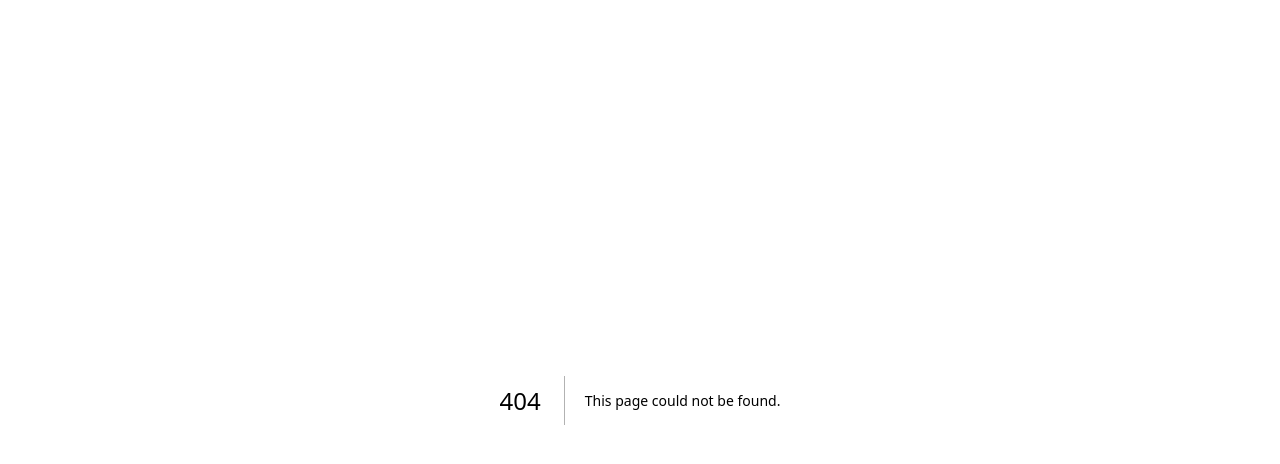
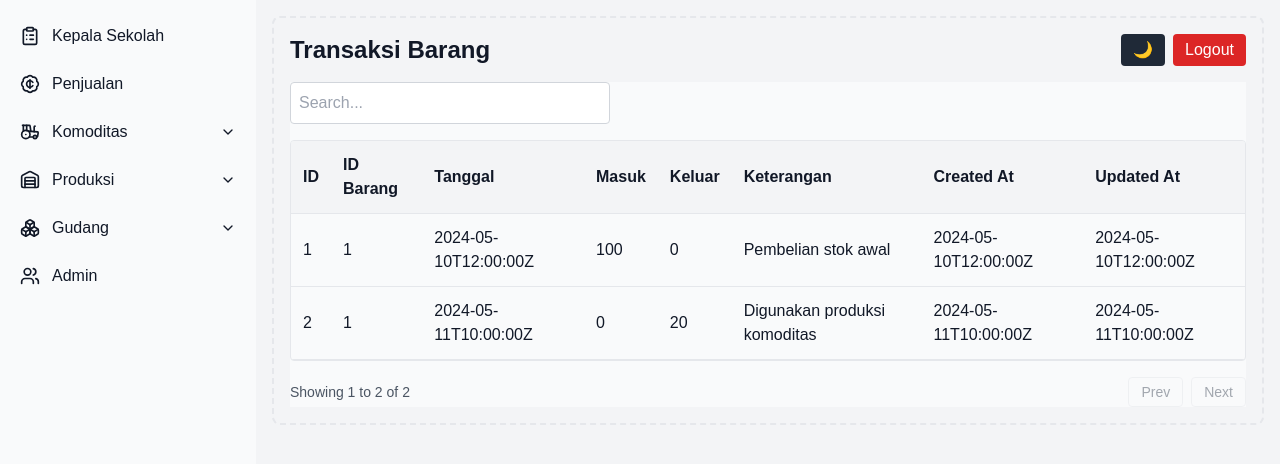
Before and after one commit to Zephhyyrr/pengabdian-smk-2-batusangkar, a Next.js app in the folder frontend/: page /dashboard/gudang/transaksi in a window 1280 px wide. Before the commit this address had no page. Shown: the top 464 px of the page. Built offline with nearby package versions, Linux system fonts and the light colour scheme.

Commit message:
[feat] Table components and integrate with Gudang page
Added:
- Table components (DataTable, DataTableSkeleton)
- Table integration on "Gudang" page

Updated:
- Sidebar menu structure

Next:
- Create modal component for create/update data

```diff
--- /dev/null
+++ b/frontend/src/app/dashboard/gudang/barang/page.tsx
@@ -0,0 +1,33 @@
+"use client";
+import DashboardLayout from "@/components/layouts/DashboardLayout";
+import { useEffect, useState } from "react";
+import { DataTable } from "@/components/table/DataTable";
+import { getBarang } from "@/services/dummy_api";
+import { Barang } from "@/types";
+
+export default function DashboardBarang() {
+    const [barang, setBarang] = useState<Barang[]>([]);
+
+    useEffect(() => {
+      getBarang().then((data) => setBarang(data));
+    }, []);
+
+  return (
+    <DashboardLayout title="Barang">
+      <div className="bg-gray-50 dark:bg-gray-800">
+        <DataTable
+          data={barang}
+          columns={[
+            { header: "ID", accessorKey: "id" },
+            { header: "Nama Barang", accessorKey: "nama" },
+            { header: "Jumlah", accessorKey: "satuan" },
+            { header: "Satuan", accessorKey: "createdAt" },
+            { header: "Tanggal Masuk", accessorKey: "updatedAt" },
+          ]}
+          pageSize={10}
+          emptyMessage="No items found."
+        />
+      </div>
+    </DashboardLayout>
+  );
+}
--- /dev/null
+++ b/frontend/src/app/dashboard/gudang/transaksi/page.tsx
@@ -0,0 +1,36 @@
+"use client";
+import DashboardLayout from "@/components/layouts/DashboardLayout";
+import { useEffect, useState } from "react";
+import { DataTable } from "@/components/table/DataTable";
+import { getTransaksiBarang } from "@/services/dummy_api";
+import { TransaksiBarang } from "@/types";
+
+export default function DashboardTransaksi() {
+  const [transaksiBarang, setTransaksiBarang] = useState<TransaksiBarang[]>([]);
+
+  useEffect(() => {
+    getTransaksiBarang().then((data) => setTransaksiBarang(data));
+  }, []);
+
+  return (
+    <DashboardLayout title="Transaksi Barang">
+      <div className="bg-gray-50 dark:bg-gray-800">
+        <DataTable
+          data={transaksiBarang}
+          columns={[
+            { header: "ID", accessorKey: "id" },
+            { header: "ID Barang", accessorKey: "id_barang" },
+            { header: "Tanggal", accessorKey: "tanggal" },
+            { header: "Masuk", accessorKey: "masuk" },
+            { header: "Keluar", accessorKey: "keluar" },
+            { header: "Keterangan", accessorKey: "keterangan" },
+            { header: "Created At", accessorKey: "createdAt" },
+            { header: "Updated At", accessorKey: "updatedAt" },
+          ]}
+          pageSize={10}
+          emptyMessage="No items found."
+        />
+      </div>
+    </DashboardLayout>
+  );
+}
--- a/frontend/src/app/dashboard/gudang/page.tsx
+++ b/frontend/src/app/dashboard/kepsek/page.tsx
@@ -1,9 +1,9 @@
 "use client";
 import DashboardLayout from "@/components/layouts/DashboardLayout";
 
-export default function DashboardPage() {
+export default function DashboardKepsek() {
   return (
-    <DashboardLayout role="Gudang">
+    <DashboardLayout role="Kepala Sekolah">
       <div className="flex items-center justify-center h-48 mb-4 rounded-sm bg-gray-50 dark:bg-gray-800">
         <p className="text-2xl text-gray-400 dark:text-gray-500">
 
--- /dev/null
+++ b/frontend/src/components/common/Skeleton.tsx
@@ -0,0 +1,7 @@
+interface SkeletonProps {
+  className?: string;
+}
+
+export function Skeleton({ className }: SkeletonProps) {
+  return <div className={`animate-pulse bg-gray-200 rounded ${className}`} />;
+}
--- a/frontend/src/components/dashboard/DashboardHeader.tsx
+++ b/frontend/src/components/dashboard/DashboardHeader.tsx
@@ -3,10 +3,10 @@
 import { useState, useEffect } from "react";
 
 type DashboardHeaderProps = {
-  role: string;
+  title: string;
 };
 
-export default function DashboardHeader({ role }: DashboardHeaderProps) {
+export default function DashboardHeader({ title }: DashboardHeaderProps) {
   const [isDark, setIsDark] = useState(false);
 
   useEffect(() => {
@@ -18,7 +18,7 @@ export default function DashboardHeader({ role }: DashboardHeaderProps) {
   }, [isDark]);
   return (
     <header className="flex justify-between h-15 mb-4 items-center dark:border-gray-700">
-      <h1 className="text-2xl font-bold">Dashboard {role}</h1>
+      <h1 className="text-2xl font-bold">{title}</h1>
       <div className="flex gap-2 items-center">
         <button
           onClick={() => setIsDark(!isDark)}
--- a/frontend/src/components/dashboard/DashboardSidebar.tsx
+++ b/frontend/src/components/dashboard/DashboardSidebar.tsx
@@ -1,19 +1,82 @@
 "use client";
+
 import {
   Menu,
   ChevronDown,
   BadgeCent,
-  LayoutDashboard,
+  ClipboardList ,
   Boxes,
   Tractor,
   Warehouse,
   Users,
 } from "lucide-react";
+import Link from "next/link";
+import { usePathname } from "next/navigation";
+import { useState } from "react";
 
-import { useState } from "react";
+const dashboardMenu = [
+  {
+    name: "Kepala Sekolah",
+    icon: <ClipboardList className="w-5 h-5" />,
+    href: "/dashboard/kepsek",
+  },
+  {
+    name: "Penjualan",
+    icon: <BadgeCent className="w-5 h-5" />,
+    href: "#",
+  },
+  {
+    name: "Komoditas",
+    icon: <Tractor className="w-5 h-5" />,
+    childern: [
+      {
+        name: "Daftar Komoditas",
+        href: "#",
+      },
+      {
+        name: "Jenis Komoditas",
+        href: "#",
+      },
+    ],
+  },
+  {
+    name: "Produksi",
+    icon: <Warehouse className="w-5 h-5" />,
+    childern: [
+      {
+        name: "Daftar Produksi",
+        href: "#",
+      },
+      {
+        name: "Asal Produksi",
+        href: "#",
+      },
+    ],
+  },
+  {
+    name: "Gudang",
+    icon: <Boxes className="w-5 h-5" />,
+    childern: [
+      {
+        name: "Daftar Barang",
+        href: "/dashboard/gudang/barang",
+      },
+      {
+        name: "Transaksi",
+        href: "/dashboard/gudang/transaksi",
+      },
+    ],
+  },
+  {
+    name: "Admin",
+    icon: <Users className="w-5 h-5" />,
+    href: "#",
+  },
+];
 
 export default function DashboardSidebar() {
   const [open, setOpen] = useState(false);
+  const pathname = usePathname();
 
   return (
     <>
@@ -31,122 +94,49 @@ export default function DashboardSidebar() {
         } sm:translate-x-0`}>
         <div className="h-full px-3 py-4 overflow-y-auto bg-gray-50 dark:bg-gray-800">
           <ul className="space-y-2 font-medium">
-            {/* Kepsek */}
-            <li>
-              <a
-                href="#"
-                className="flex items-center p-2 text-gray-900 rounded-lg dark:text-white hover:bg-gray-100 dark:hover:bg-gray-700 group">
-                <LayoutDashboard className="w-5 h-5" />
-                <span className="ms-3">Kepala Sekolah</span>
-              </a>
-            </li>
-
-            {/* Penjualan */}
-            <li>
-              <a
-                href="#"
-                className="flex items-center p-2 text-gray-900 rounded-lg dark:text-white hover:bg-gray-100 dark:hover:bg-gray-700 group">
-                <BadgeCent className="w-5 h-5" />
-                <span className="ms-3">Penjualan</span>
-              </a>
-            </li>
-
-            {/* Komoditas */}
+            {dashboardMenu.map((item, i) =>
+              item.childern ? (
                 <li className="relative">
-              <input type="checkbox" id="dropdown-komoditas" className="peer hidden" />
+                  <input type="checkbox" id={`dropdown-${i}`} className="peer hidden" />
                   <label
-                htmlFor="dropdown-komoditas"
+                    htmlFor={`dropdown-${i}`}
                     className="flex items-center w-full p-2 text-base text-gray-900 transition duration-75 rounded-lg group hover:bg-gray-100 dark:text-white dark:hover:bg-gray-700 cursor-pointer">
-                <Tractor className="w-5 h-5" />
-                <span className="flex-1 ms-3 text-left whitespace-nowrap">Komoditas</span>
+                    {item.icon}
+                    <span className="flex-1 ms-3 text-left whitespace-nowrap">{item.name}</span>
                     <ChevronDown className="w-4 h-4 peer-checked:rotate-180 transition" />
                   </label>
 
                   <ul className="max-h-0 overflow-hidden transition-all duration-300 peer-checked:max-h-40 peer-checked:opacity-100 opacity-0 py-0 peer-checked:py-2 space-y-2">
+                    {item.childern.map((child) => (
                       <li>
-                  <a
-                    href="#"
-                    className="flex items-center w-full p-2 text-gray-900 transition duration-75 rounded-lg pl-11 group hover:bg-gray-100 dark:text-white dark:hover:bg-gray-700">
-                    Daftar Komoditas
-                  </a>
+                        <Link
+                          href={child.href}
+                          className={`flex items-center w-full p-2 rounded-lg pl-11 group transition duration-75 ${
+                            pathname === child.href
+                              ? "bg-gray-200 dark:bg-gray-700 text-gray-900 dark:text-white"
+                              : "text-gray-900 dark:text-white hover:bg-gray-100 dark:hover:bg-gray-700"
+                          }`}>
+                          {child.name}
+                        </Link>
                       </li>
-                <li>
-                  <a
-                    href="#"
-                    className="flex items-center w-full p-2 text-gray-900 transition duration-75 rounded-lg pl-11 group hover:bg-gray-100 dark:text-white dark:hover:bg-gray-700">
-                    Jenis Komoditas
-                  </a>
-                </li>
+                    ))}
                   </ul>
                 </li>
-
-            {/* Produksi */}
-            <li className="relative">
-              <input type="checkbox" id="dropdown-produksi" className="peer hidden" />
-              <label
-                htmlFor="dropdown-produksi"
-                className="flex items-center w-full p-2 text-base text-gray-900 transition duration-75 rounded-lg group hover:bg-gray-100 dark:text-white dark:hover:bg-gray-700 cursor-pointer">
-                <Warehouse className="w-5 h-5" />
-                <span className="flex-1 ms-3 text-left whitespace-nowrap">Produksi</span>
-                <ChevronDown className="w-4 h-4 peer-checked:rotate-180 transition" />
-              </label>
-
-              <ul className="max-h-0 overflow-hidden transition-all duration-300 peer-checked:max-h-40 peer-checked:opacity-100 opacity-0 py-0 peer-checked:py-2 space-y-2">
+              ) : (
                 <li>
-                  <a
-                    href="#"
-                    className="flex items-center w-full p-2 text-gray-900 transition duration-75 rounded-lg pl-11 group hover:bg-gray-100 dark:text-white dark:hover:bg-gray-700">
-                    Daftar Produksi
-                  </a>
+                  <Link
+                    href={item.href}
+                    className={`flex items-center p-2 rounded-lg group transition duration-75 ${
+                      pathname === item.href
+                        ? "bg-gray-200 dark:bg-gray-700 text-gray-900 dark:text-white"
+                        : "text-gray-900 dark:text-white hover:bg-gray-100 dark:hover:bg-gray-700"
+                    }`}>
+                    {item.icon}
+                    <span className="ms-3">{item.name}</span>
+                  </Link>
                 </li>
-                <li>
-                  <a
-                    href="#"
-                    className="flex items-center w-full p-2 text-gray-900 transition duration-75 rounded-lg pl-11 group hover:bg-gray-100 dark:text-white dark:hover:bg-gray-700">
-                    Asal Produksi
-                  </a>
-                </li>
-              </ul>
-            </li>
-
-            {/* Gudang */}
-            <li className="relative">
-              <input type="checkbox" id="dropdown-gudang" className="peer hidden" />
-              <label
-                htmlFor="dropdown-gudang"
-                className="flex items-center w-full p-2 text-base text-gray-900 transition duration-75 rounded-lg group hover:bg-gray-100 dark:text-white dark:hover:bg-gray-700 cursor-pointer">
-                <Boxes className="w-5 h-5" />
-                <span className="flex-1 ms-3 text-left whitespace-nowrap">Barang</span>
-                <ChevronDown className="w-4 h-4 peer-checked:rotate-180 transition" />
-              </label>
-
-              <ul className="max-h-0 overflow-hidden transition-all duration-300 peer-checked:max-h-40 peer-checked:opacity-100 opacity-0 py-0 peer-checked:py-2 space-y-2">
-                <li>
-                  <a
-                    href="#"
-                    className="flex items-center w-full p-2 text-gray-900 transition duration-75 rounded-lg pl-11 group hover:bg-gray-100 dark:text-white dark:hover:bg-gray-700">
-                    Daftar Barang
-                  </a>
-                </li>
-                <li>
-                  <a
-                    href="#"
-                    className="flex items-center w-full p-2 text-gray-900 transition duration-75 rounded-lg pl-11 group hover:bg-gray-100 dark:text-white dark:hover:bg-gray-700">
-                    Transaksi
-                  </a>
-                </li>
-              </ul>
-            </li>
-
-            {/* Manajemen User */}
-            <li>
-              <a
-                href="#"
-                className="flex items-center p-2 text-gray-900 rounded-lg dark:text-white hover:bg-gray-100 dark:hover:bg-gray-700 group">
-                <Users className="w-5 h-5" />
-                <span className="flex-1 ms-3 whitespace-nowrap">Admin</span>
-              </a>
-            </li>
+              )
+            )}
           </ul>
         </div>
       </aside>
--- a/frontend/src/components/layouts/DashboardLayout.tsx
+++ b/frontend/src/components/layouts/DashboardLayout.tsx
@@ -7,17 +7,17 @@ import DashboardHeader from "../dashboard/DashboardHeader";
 
 type DashboardLayoutProps = {
   children: ReactNode;
-  role: string;
+  title: string;
 };
 
-export default function DashboardLayout({ children, role }: DashboardLayoutProps) {
+export default function DashboardLayout({ children, title }: DashboardLayoutProps) {
   return (
-    <div className="bg-gray-100 dark:bg-gray-900 text-gray-900 dark:text-gray-100">
+    <div className="min-h-screen bg-gray-100 dark:bg-gray-900 text-gray-900 dark:text-gray-100">
       <DashboardSidebar />
 
       <div className="p-4 sm:ml-64">
         <div className="p-4 border-2 border-gray-200 border-dashed rounded-lg dark:border-gray-700">
-          <DashboardHeader role={role} />
+          <DashboardHeader title={title} />
           {children}
         </div>
       </div>
--- /dev/null
+++ b/frontend/src/components/table/DataTable.tsx
@@ -0,0 +1,101 @@
+import { useState } from "react";
+
+interface DataTableProps<T> {
+  data: T[];
+  columns: {
+    header: string;
+    accessorKey: keyof T;
+    cell?: (item: T) => React.ReactNode;
+  }[];
+  pageSize?: number;
+  emptyMessage?: string;
+}
+
+export function DataTable<T>({
+  data,
+  columns,
+  pageSize = 10,
+  emptyMessage = "No items found.",
+}: DataTableProps<T>) {
+  const [searchTerm, setSearchTerm] = useState("");
+  const [currentPage, setCurrentPage] = useState(1);
+
+  const filteredData = data.filter((item: any) =>
+    Object.values(item).some((value: any) =>
+      String(value).toLowerCase().includes(searchTerm.toLowerCase())
+    )
+  );
+
+  const totalPages = Math.ceil(filteredData.length / pageSize);
+  const totalItems = filteredData.length;
+
+  return (
+    <>
+      <div className="flex mb-4 gap-2">
+        <input
+          type="text"
+          placeholder="Search..."
+          value={searchTerm}
+          onChange={(e) => setSearchTerm(e.target.value)}
+          className="border border-gray-300 rounded p-2 w-full max-w-xs"
+        />
+      </div>
+
+      <div className="overflow-x-auto border rounded">
+        <table className="table-auto w-full text-left">
+          <thead className="bg-gray-100">
+            <tr>
+              {columns.map((col, i) => (
+                <th key={i} className="p-3 border-b">{col.header}</th>
+              ))}
+            </tr>
+          </thead>
+          <tbody>
+            {filteredData.length === 0 ? (
+              <tr>
+                <td colSpan={columns.length} className="text-center p-6 text-gray-500">
+                  {emptyMessage}
+                </td>
+              </tr>
+            ) : (
+              filteredData
+                .slice((currentPage - 1) * pageSize, currentPage * pageSize)
+                .map((item, rowIdx) => (
+                  <tr key={rowIdx} className="border-b hover:bg-gray-50">
+                    {columns.map((col, colIdx) => (
+                      <td key={colIdx} className="p-3">
+                        {col.cell ? col.cell(item) : (item[col.accessorKey] as React.ReactNode)}
+                      </td>
+                    ))}
+                  </tr>
+                ))
+            )}
+          </tbody>
+        </table>
+      </div>
+
+      <div className="flex justify-between items-center mt-4 text-sm text-gray-600">
+        <p>
+          Showing {Math.min((currentPage - 1) * pageSize + 1, totalItems)} to{" "}
+          {Math.min(currentPage * pageSize, totalItems)} of {totalItems}
+        </p>
+        <div className="flex gap-2">
+          <button
+            onClick={() => setCurrentPage((p) => Math.max(p - 1, 1))}
+            disabled={currentPage === 1}
+            className="px-3 py-1 border rounded disabled:opacity-50"
+          >
+            Prev
+          </button>
+          <button
+            onClick={() => setCurrentPage((p) => Math.min(p + 1, totalPages))}
+            disabled={currentPage === totalPages}
+            className="px-3 py-1 border rounded disabled:opacity-50"
+          >
+            Next
+          </button>
+        </div>
+      </div>
+    </>
+  );
+}
--- /dev/null
+++ b/frontend/src/components/table/DataTableSkeleton.tsx
@@ -0,0 +1,49 @@
+import { Skeleton } from "../common/Skeleton";
+
+export function DataTableSkeleton({ columns }: { columns: { header: string }[] }) {
+  return (
+    <>
+      <div className="flex items-center mb-6 gap-2">
+        <div className="relative flex-1 max-w-sm">
+          <Skeleton className="h9"/>
+        </div>
+        <Skeleton className="h-9 w-[100px]"/>
+      </div>
+
+      <div className="space-y-4">
+        <div className="overflow-x-auto border rounded">
+          <table className="table-auto w-full text-left">
+            <thead className="bg-gray-100">
+              <tr>
+                {columns.map((value, index) => (
+                  <th key={index} className="p-3 border-b">
+                    {value.header}
+                  </th>
+                ))}
+              </tr>
+            </thead>
+            <tbody>
+              {Array.from({ length: 10 }, (_, index) => (
+                <tr key={index} className="border-b">
+                  {columns.map((_, colIndex) => (
+                    <td key={colIndex} className="p-3">
+                      <Skeleton className="w-full h-6" />
+                    </td>
+                  ))}
+                </tr>
+              ))}
+            </tbody>
+          </table>
+        </div>
+
+        <div className="flex items-center justify-between">
+          <Skeleton className="h-5 w-[200px]" />
+          <div className="flex gap-2">
+            <Skeleton className="h-9 w-[40px]" />
+            <Skeleton className="h-9 w-[40px]" />
+          </div>
+        </div>
+      </div>
+    </>
+  );
+}
```
Lines whose indentation alone changed are shown as unchanged.
